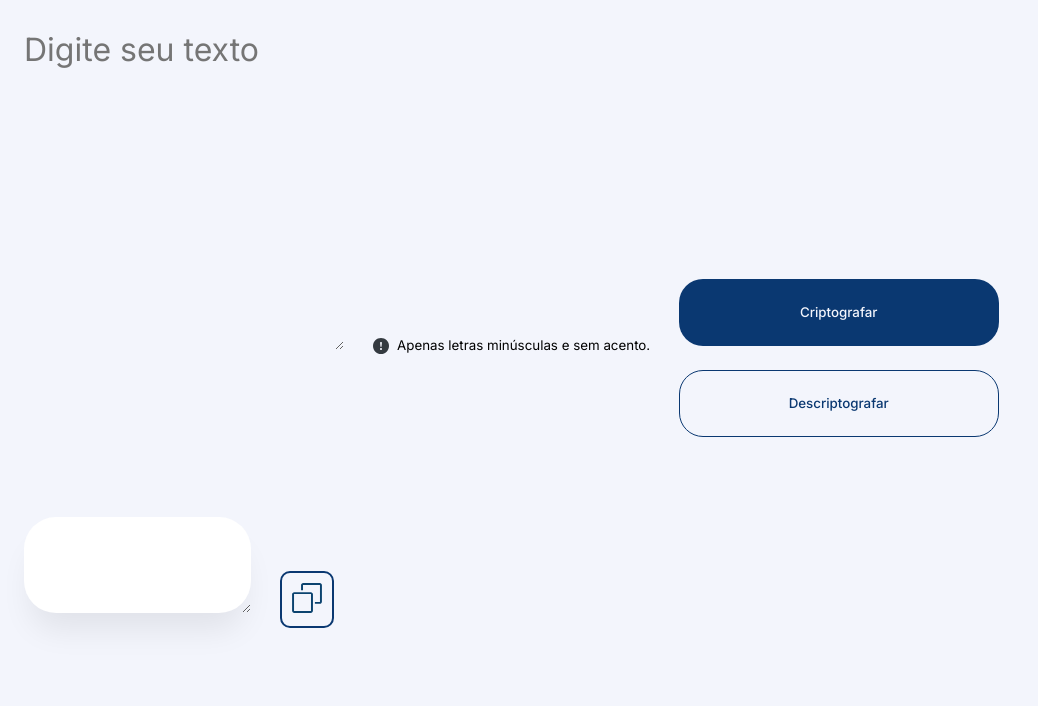
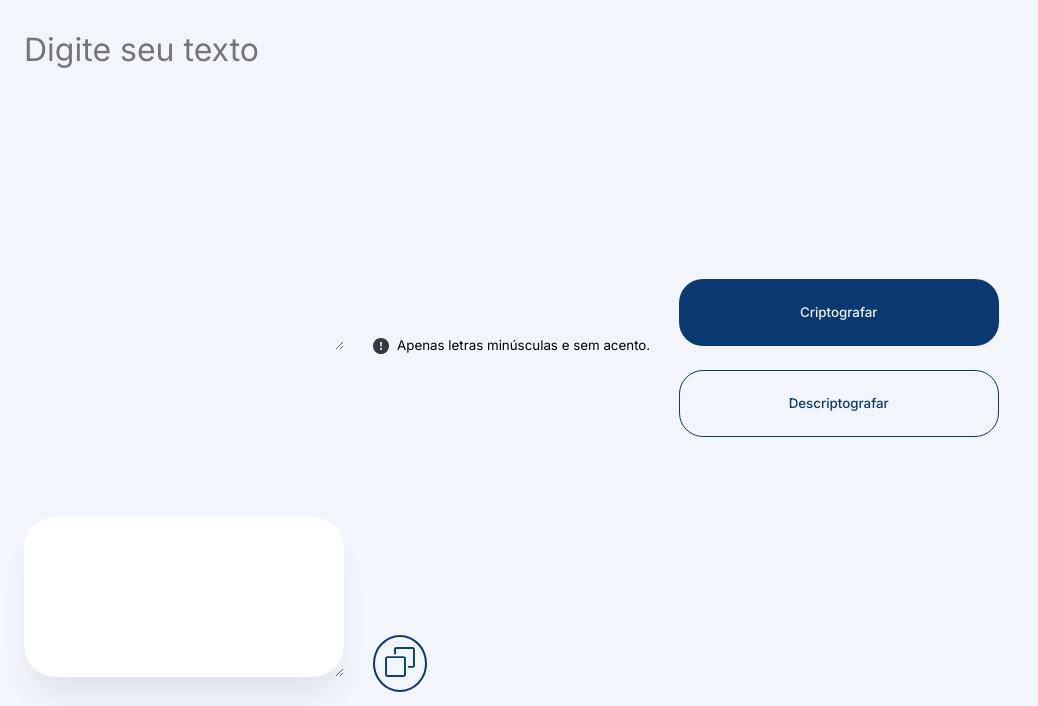
Before and after one commit to p-lacerda/encrypt-code, a website: page index.html in a window 1280 px wide. Shown: the part 94-800 px from the top of the page, without its empty margins (0-1038 px from the left). Drawn offline with Linux system fonts and the light colour scheme.

Commit message:
improve response text box

```diff
--- a/style.css
+++ b/style.css
@@ -108,6 +108,8 @@ padding: 0px;
 padding: 32px;
 margin-top: 5rem;
 margin-left: 1.5rem;
+min-height: 6rem;
+width: 256px;
 outline: none;
 overflow: hidden;
 
@@ -131,7 +133,7 @@ border-radius: 32px;
     border: 2px solid #0A3871;
     background-color: #F3F5FC;
     box-sizing: border-box;
-    border-radius: 10px;
+    border-radius: 50%;
 
 
     font-weight: 500;
```
